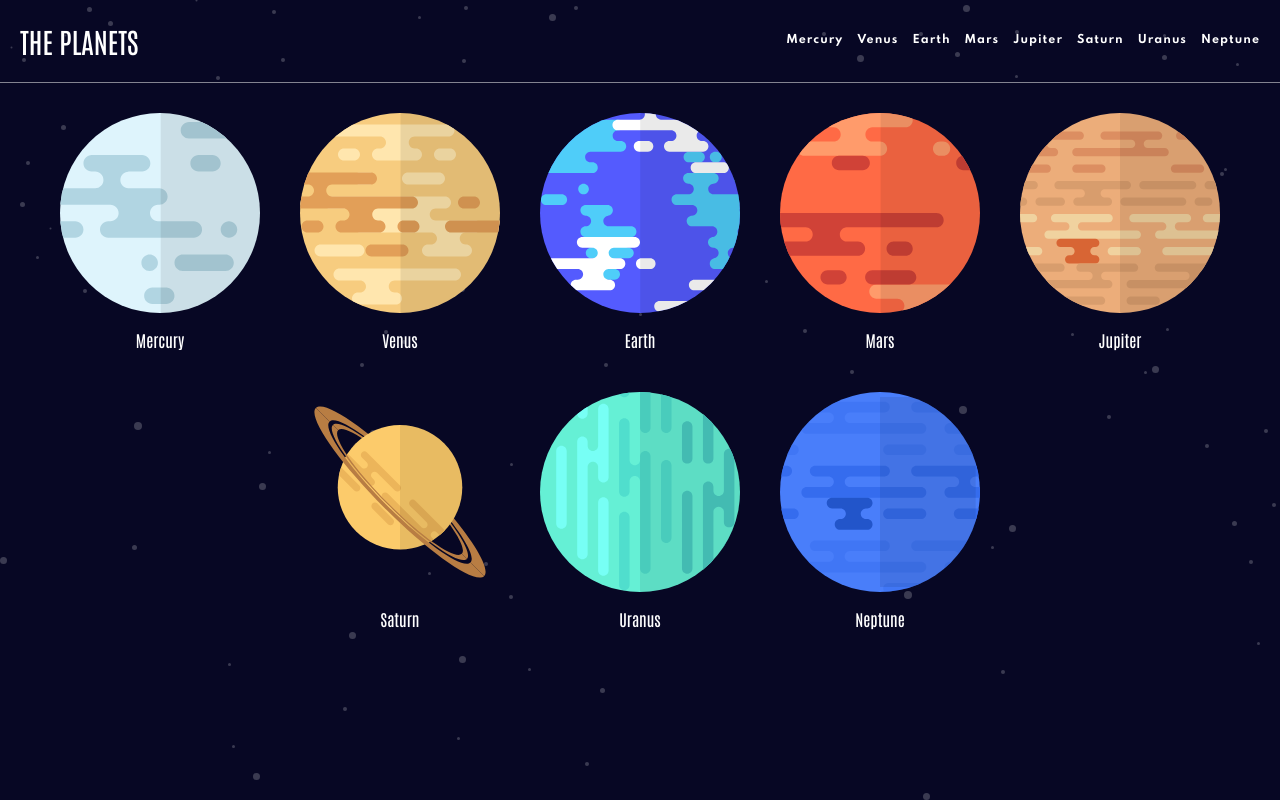
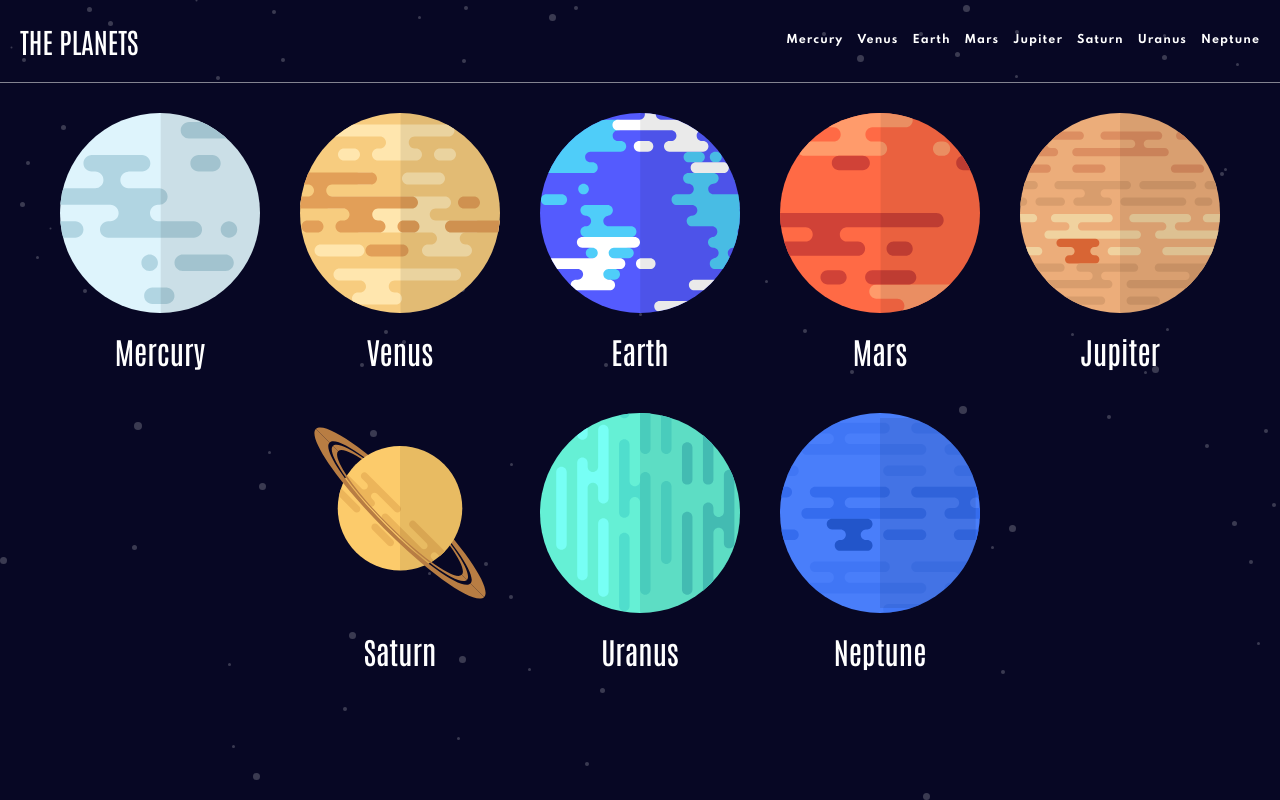
Before and after one commit to curlos/planets-fact-site, a React (Create React App) app: page / in a window 1280 px wide. Built offline with nearby package versions, Linux system fonts and the light colour scheme.

Commit message:
minor font change

```diff
--- a/src/pages/Home.js
+++ b/src/pages/Home.js
@@ -13,7 +13,7 @@ const Home = () => {
         {planets.map((planet) => (
           <Flex flexDirection={'column'} justify="center" align="center" gap="15px" cursor="pointer" onClick={() => navigate(`/planet/${planet.name}`)}>
             <Image src={planet.images['planet'].slice(1,)} height="200px" />
-            <Text _hover={{ textDecoration: 'underline' }}>{planet.name}</Text>
+            <Text fontSize={{ base: '20px', xl: '30px' }} _hover={{ textDecoration: 'underline' }}>{planet.name}</Text>
           </Flex>
         ))}
       </Flex>
--- a/src/pages/Planet.js
+++ b/src/pages/Planet.js
@@ -78,7 +78,7 @@ const Planet = () => {
       <Grid templateColumns="1fr 1fr 1fr 1fr" gridGap="20px" py="30px" my="30px" d={{ base: 'block', md: 'grid'}}>
         {Object.keys(planetStats).map((statName) => (
           <Flex d={{ base: 'flex', md: 'block'}} justify="space-between" align="center" width="100%" border="1px" borderColor="#838391" p="20px" mb={{ base: '15px', md: '0px'}}>
-            <Text fontSize={{ base: '8px', xl: '11px'}}  fontWeight="bold" fontFamily="Spartan" color="#838391">{statName}</Text>
+            <Text fontSize={{ base: '11px', xl: '11px'}}  fontWeight="bold" fontFamily="Spartan" color="#838391">{statName}</Text>
             <Text fontSize={{ base: '20px', md: '24px', xl: '40px'}} fontWeight="medium">{planetStats[statName]}</Text>
           </Flex>
         ))}
```
